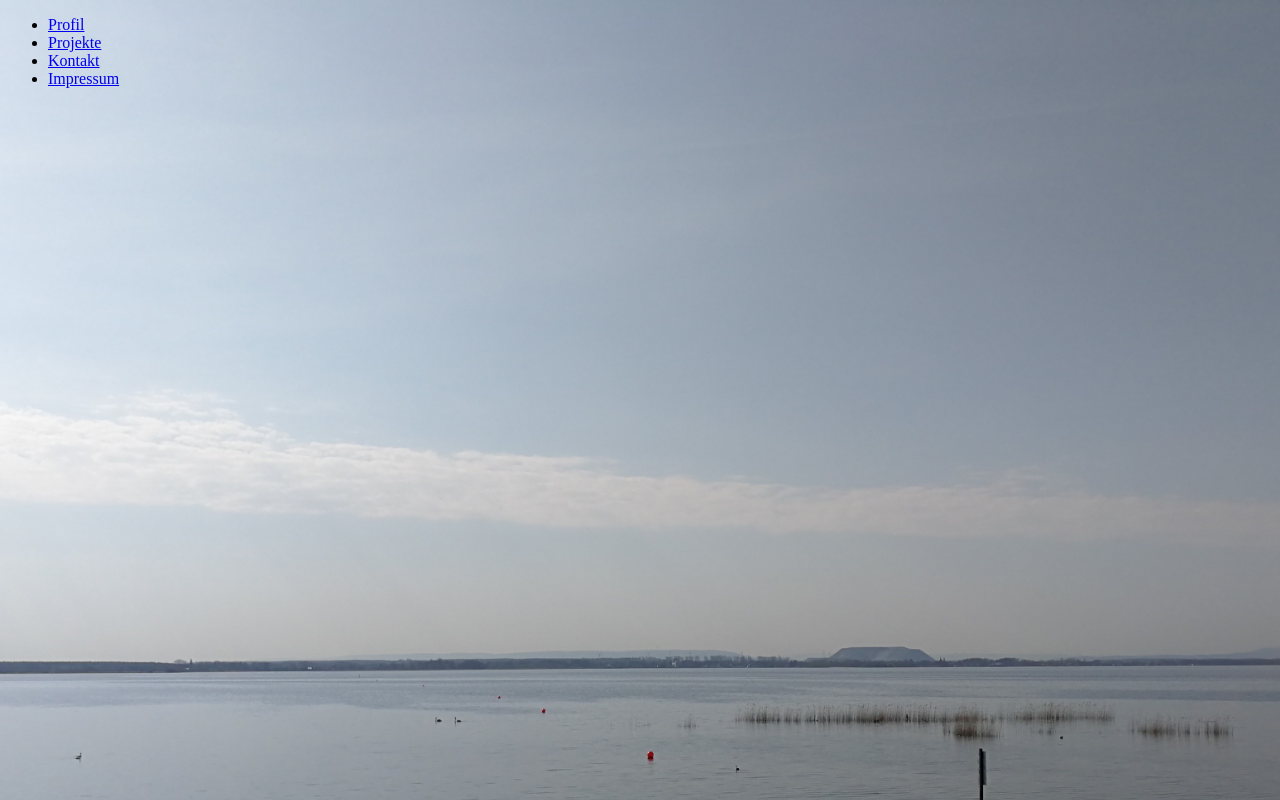
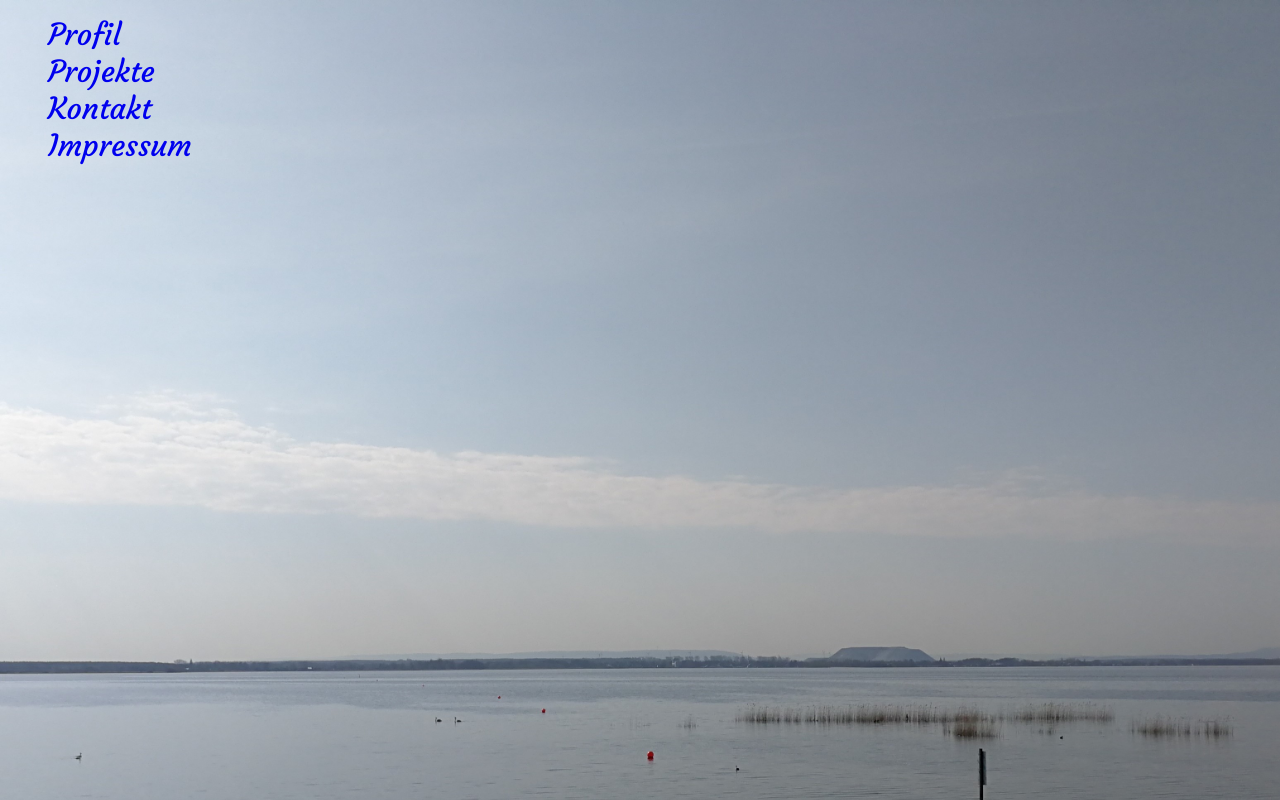
Before and after one commit to Sorayal/Web_Development_Training, a plain HTML site: page z3_projects/Homepage/index.html in a window 1280 px wide. Drawn offline with Linux system fonts and the light colour scheme.

Commit message:
added font and some css rules

```diff
--- a/z3_projects/Homepage/index.html
+++ b/z3_projects/Homepage/index.html
@@ -10,7 +10,7 @@
   </head>
   <body>
     <main>
-      <nav>
+      <nav class="navbar">
         <ul>
           <li><a href="pages/profile.html">Profil</a></li>
           <li><a href="pages/projects.html">Projekte</a></li>
--- a/z3_projects/Homepage/styles/style.css
+++ b/z3_projects/Homepage/styles/style.css
@@ -3,3 +3,40 @@ body {
   background-size: cover;
   max-width: 100%;
 }
+
+/* courgette-regular - latin */
+@font-face {
+  font-family: "Courgette";
+  font-style: normal;
+  font-weight: 400;
+  src: url("../assets/fonts/courgette-v13-latin/courgette-v13-latin-regular.eot"); /* IE9 Compat Modes */
+  src: local(""),
+    url("../assets/fonts/courgette-v13-latin/courgette-v13-latin-regular.eot?#iefix")
+      format("embedded-opentype"),
+    /* IE6-IE8 */
+      url("../assets/fonts/courgette-v13-latin/courgette-v13-latin-regular.woff2")
+      format("woff2"),
+    /* Super Modern Browsers */
+      url("../assets/fonts/courgette-v13-latin/courgette-v13-latin-regular.woff")
+      format("woff"),
+    /* Modern Browsers */
+      url("../assets/fonts/courgette-v13-latin/courgette-v13-latin-regular.ttf")
+      format("truetype"),
+    /* Safari, Android, iOS */
+      url("../assets/fonts/courgette-v13-latin/courgette-v13-latin-regular.svg#Courgette")
+      format("svg"); /* Legacy iOS */
+}
+
+li {
+  font-family: "Courgette";
+  font-size: 30px;
+  list-style: none;
+}
+
+a {
+  text-decoration: none;
+}
+
+a:hover {
+  color: rgb(129, 171, 113);
+}
```
Also changed, not shown: z3_projects/Homepage/pages/contact.html (+1 -1 lines), z3_projects/Homepage/pages/legal.html (+1 -1 lines), z3_projects/Homepage/pages/profile.html (+1 -1 lines), z3_projects/Homepage/pages/projects.html (+1 -1 lines), z3_projects/Homepage/assets/fonts/courgette-v13-latin/courgette-v13-latin-regular.svg (added), z3_projects/Homepage/assets/fonts/courgette-v13-latin/courgette-v13-latin-regular.ttf (added), z3_projects/Homepage/assets/fonts/courgette-v13-latin/courgette-v13-latin-regular.woff (added), z3_projects/Homepage/assets/fonts/courgette-v13-latin/courgette-v13-latin-regular.woff2 (added), 1 other file.
